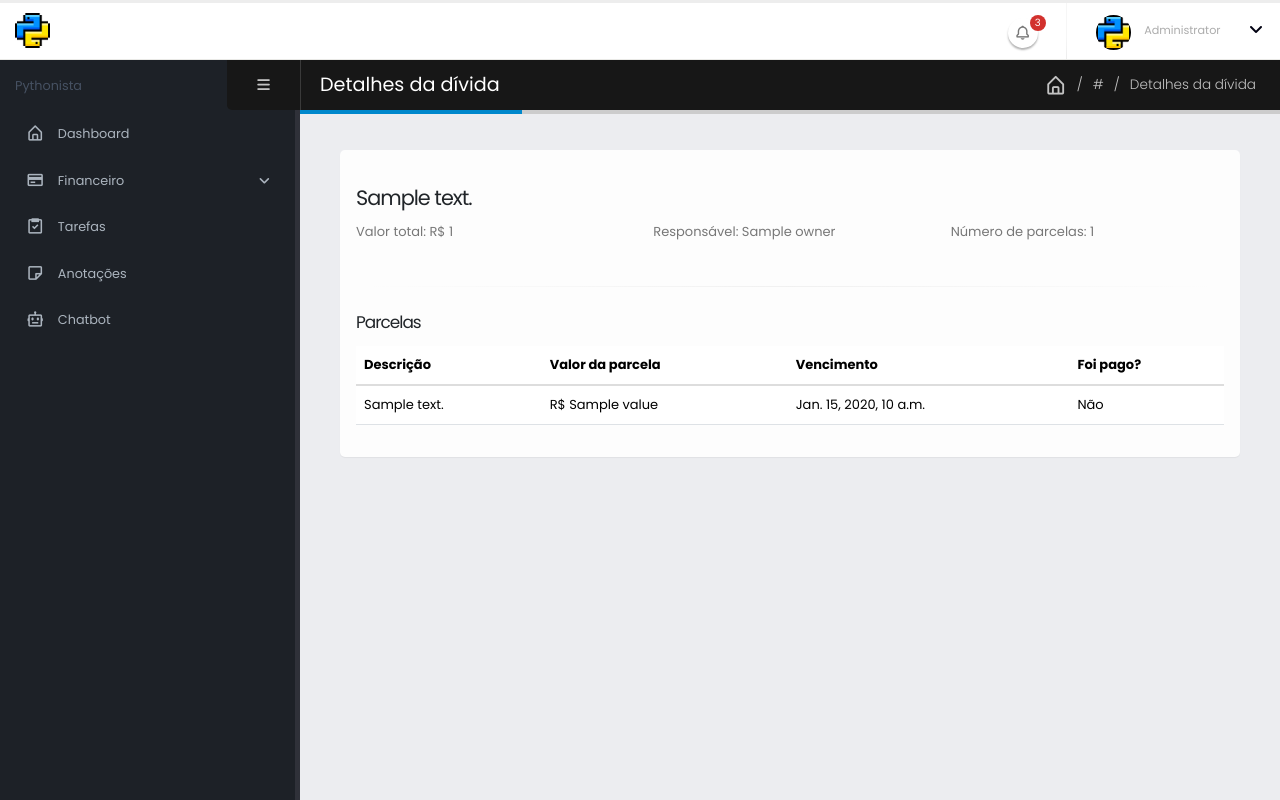
After one commit to obrunodev/pythonista.com.br, a Django app: template apps/finance/templates/finance/debt_detail.html in a window 1280 px wide. The commit adds this page. Run offline with Django 4.2, Linux system fonts and the light colour scheme; the template is opened without the code that fills it: most values are stand-ins (such as "Sample title", 1, 10 or a date in 2020); some libraries are stand-ins or nearby versions.

Commit message:
feat: Lista de transações de cada dívida

```diff
--- /dev/null
+++ b/apps/finance/templates/finance/debt_detail.html
@@ -0,0 +1,52 @@
+{% extends "layout/base.html" %}
+
+{% block title %}Detalhes da dívida{% endblock title %}
+
+{% block content %}
+
+    {% include "partials/page_header.html" with page_section="Detalhes da dívida" %}
+
+    <div class="card">
+        <div class="card-body">
+            <h3>{{ debt.description }}</h3>
+
+            <div class="row">
+                <div class="col-md-4">
+                    <p>Valor total: R$ {{ debt.total_value }}</p>
+                </div>
+                <div class="col-md-4">
+                    <p>Responsável: {{ debt.owner.get_full_name|default:"Não definido" }}</p>
+                </div>
+                <div class="col-md-4">
+                    <p>Número de parcelas: {{ debt.installment_count }}</p>
+                </div>
+            </div>
+
+            <hr>
+
+            <h4>Parcelas</h4>
+
+            <table class="table">
+                <thead>
+                    <tr>
+                        <th>Descrição</th>
+                        <th>Valor da parcela</th>
+                        <th>Vencimento</th>
+                        <th>Foi pago?</th>
+                    </tr>
+                </thead>
+                <tbody>
+                    {% for t in debt.transaction_set.all|dictsort:"due_date" %}
+                        <tr>
+                            <td>{{ t.description }}</td>
+                            <td>R$ {{ t.value }}</td>
+                            <td>{{ t.due_date }}</td>
+                            <td>{{ t.is_paid|yesno:"Sim,Não" }}</td>
+                        </tr>
+                    {% endfor %}
+                </tbody>
+            </table>
+        </div>
+    </div>
+
+{% endblock content %}
--- a/apps/finance/templates/finance/debt_list.html
+++ b/apps/finance/templates/finance/debt_list.html
@@ -30,6 +30,9 @@
                             <td>{{ debt.paid_transactions_count }}/{{ debt.installment_count }}</td>
                             <td>{{ debt.category|default:"Sem categoria" }}</td>
                             <td class="text-end">
+                                <a href="{% url "finance:debt_detail" debt.id %}" class="ms-2">
+                                    <i class='bx bx-list-ul'></i>
+                                </a>
                                 <a href="#" class="ms-2">
                                     <i class='bx bx-edit'></i>
                                 </a>
--- a/apps/finance/urls.py
+++ b/apps/finance/urls.py
@@ -9,4 +9,5 @@ urlpatterns = [
 
     path('debt/', views.DebtListView.as_view(), name='debt_list'),
     path('debt/create/', views.DebtCreateView.as_view(), name='debt_create'),
+    path('debt/<int:pk>/', views.DebtDetailView.as_view(), name='debt_detail'),
 ]
```
Also changed, not shown: apps/finance/views.py (+6 -1 lines).
